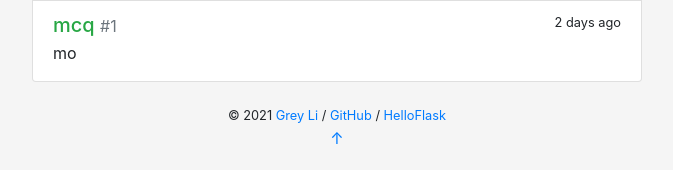
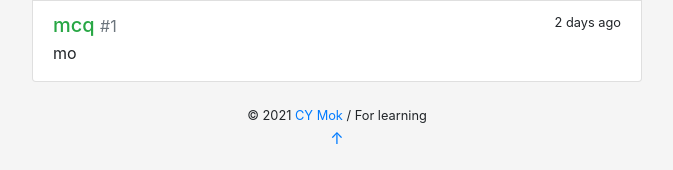
Before and after one commit to mokcheungyam/sayhello, a Flask app: page / in a window 1280 px wide. Shown: the part 686-856 px from the top of the page, without its empty margins (303-976 px from the left). Run offline with Flask 2, Linux system fonts and the light colour scheme; data comes from the database, SQL or seed files in the repository; both versions use the stored data as it was after the commit; some libraries are stand-ins or nearby versions.

Commit message:
[update] html

```diff
--- a/sayhello/settings.py
+++ b/sayhello/settings.py
@@ -4,7 +4,6 @@ import sys
 from sayhello import app
 
 dev_db = "sqlite:///" + os.path.join(os.path.dirname(app.root_path), "data/data.db")
-print(dev_db)
 
 SECRET_KEY = os.getenv("SECRET_KEY", "secret string")
 SQLALCHEMY_TRACK_MODIFICATIONS = False
--- a/sayhello/templates/base.html
+++ b/sayhello/templates/base.html
@@ -25,9 +25,9 @@
     {% block content %}{% endblock %}
     <footer class="text-center">
         {% block footer %}
-            <small> &copy; 2021 <a href="http://greyli.com" title="Copy by CY Mok">Grey Li</a> /
-                <a href="https://github.com/greyli/sayhello" title="Fork me on GitHub">GitHub</a> /
-                <a href="http://helloflask.com" title="A HelloFlask project">HelloFlask</a>
+            <small> &copy; 2021 <a href="http://greyli.com" title="Copy by CY Mok">CY Mok</a> / For learning
+                <!--<a href="https://github.com/greyli/sayhello" title="Fork me on GitHub">GitHub</a> /
+                <a href="http://helloflask.com" title="A HelloFlask project">HelloFlask</a>-->
             </small>
             <p><a id="bottom" href="#" title="Go Top">&uarr;</a></p>
         {% endblock %}
```
Also changed, not shown: data/data.db.
